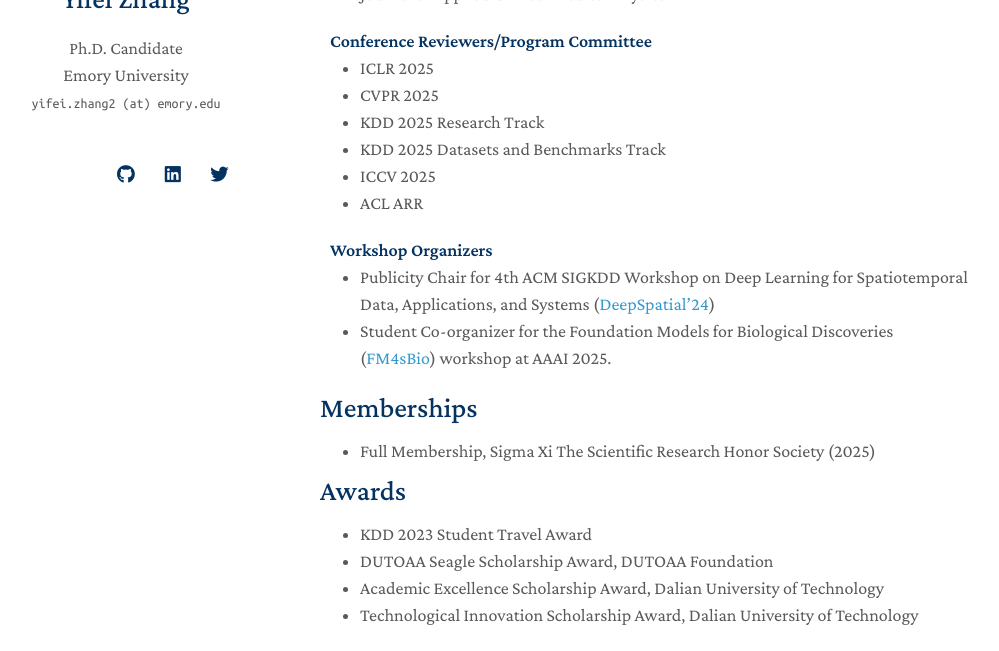
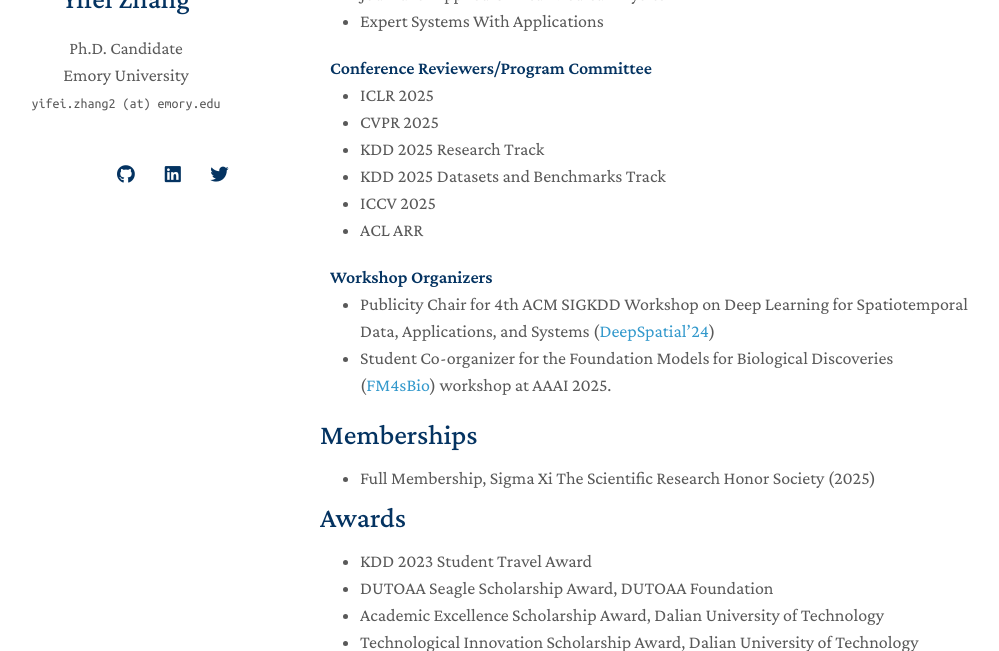
Before and after one commit to yifeizhangcs/yifeizhangcs.github.io, a Jekyll site: the page built from index.md, in a window 1280 px wide and 900 px high, scrolled down 4191 px, cut to the strip 249-900 px from the top of the window. Shown: the whole strip, without its empty margins (150-1149 px from the left). Built offline with Jekyll 4.4.1, drawn with Linux system fonts in a browser that asks for light colours; nearby versions of some CDN libraries; a style sheet for code colours, icons or effects is not loaded; our own code applies the rules of GitHub Pages for plain Markdown files.

Commit message:
Add link to Expert Systems With Applications journal

```diff
--- a/_includes/services.md
+++ b/_includes/services.md
@@ -6,6 +6,8 @@
     <li><a href="https://ieeexplore.ieee.org/xpl/RecentIssue.jsp?punumber=6687317"><autocolor>IEEE Transactions on Big Data</autocolor></a></li>
     <li><a href="https://ieeexplore.ieee.org/xpl/RecentIssue.jsp?punumber=5962385"><autocolor>IEEE Transactions on Neural Networks and Learning Systems</autocolor></a></li>
     <li><a href="https://aapm.onlinelibrary.wiley.com/journal/15269914"><autocolor>Journal of Applied Clinical Medical Physics</autocolor></a></li>
+    <li><a href="https://www.sciencedirect.com/journal/expert-systems-with-applications"><autocolor>Expert Systems With Applications</autocolor></a></li>
+
 </ul>
 
 <h4 style="margin:0 10px 0;">Conference Reviewers/Program Committee</h4>
```
